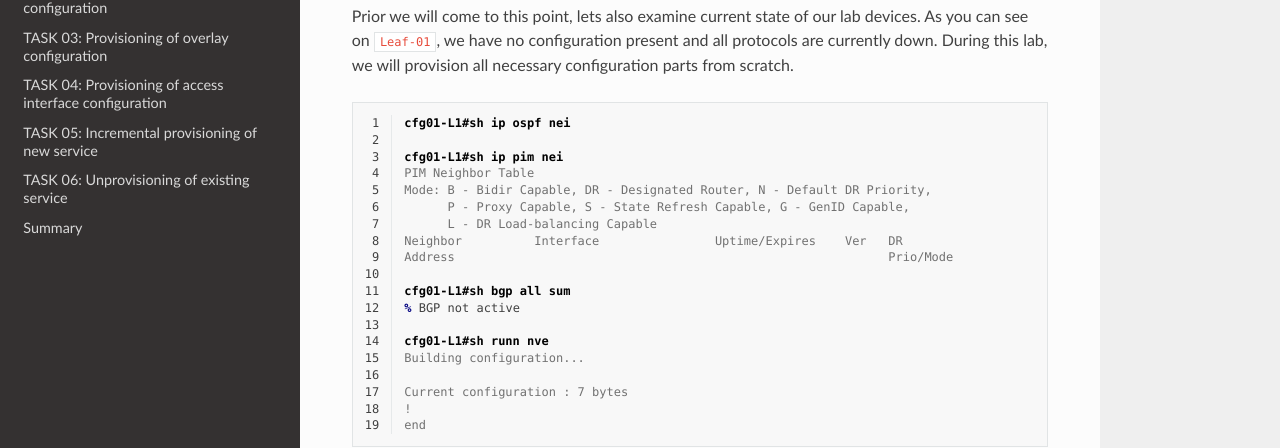
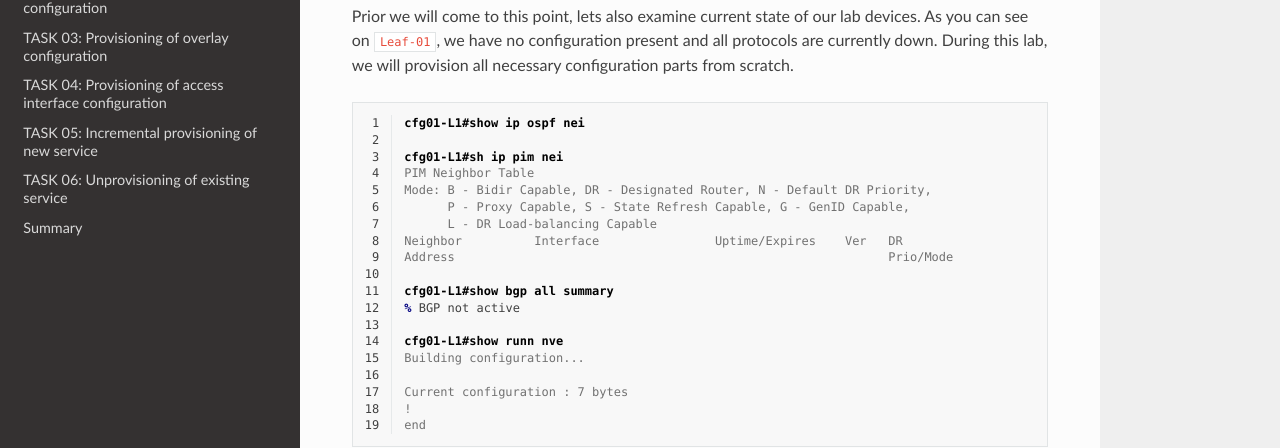
Before and after one commit to dvishchu/labens-2969, a Sphinx documentation site: the page built from docs/source/task_01.rst, in a window 1280 px wide and 900 px high, scrolled down 2190 px. Shown: the part 264-712 px from the top of the window. Built offline with Sphinx 7.4.7 and the Read the Docs theme 2.0.0, drawn with Linux system fonts in a browser that asks for light colours.

Commit message:
Expanding cmds

```diff
--- a/docs/source/task_01.rst
+++ b/docs/source/task_01.rst
@@ -73,7 +73,7 @@ Prior we will come to this point, lets also examine current state of our lab dev
     :linenos:
     :class: highlight-command highlight-command-6 highlight-command-21 highlight-command-28
 
-    cfg01-L1#sh ip ospf nei
+    cfg01-L1#show ip ospf nei
 
     cfg01-L1#sh ip pim nei
     PIM Neighbor Table
@@ -83,10 +83,10 @@ Prior we will come to this point, lets also examine current state of our lab dev
     Neighbor          Interface                Uptime/Expires    Ver   DR
     Address                                                            Prio/Mode
 
-    cfg01-L1#sh bgp all sum
+    cfg01-L1#show bgp all summary
     % BGP not active
 
-    cfg01-L1#sh runn nve
+    cfg01-L1#show runn nve
     Building configuration...
 
     Current configuration : 7 bytes
--- a/docs/source/task_02.rst
+++ b/docs/source/task_02.rst
@@ -47,12 +47,12 @@ After this step, ansible playbook connected to our devices and provisioned under
     :linenos:
     :class: highlight-command highlight-command-12
 
-    Leaf-01#sh ip ospf neighbor
+    Leaf-01#show ip ospf neighbor
     Neighbor ID     Pri   State           Dead Time   Address         Interface
     172.16.255.255    0   FULL/  -        00:00:35    172.16.23.2     Ethernet0/2
     172.16.255.1      0   FULL/  -        00:00:39    172.16.13.1     Ethernet0/1
 
-    Leaf-01#sh ip pim neighbor
+    Leaf-01#show ip pim neighbor
     PIM Neighbor Table
     Mode: B - Bidir Capable, DR - Designated Router, N - Default DR Priority,
         P - Proxy Capable, S - State Refresh Capable, G - GenID Capable,
--- a/docs/source/task_03.rst
+++ b/docs/source/task_03.rst
@@ -59,7 +59,7 @@ After this step, our ansible playbook connected to devices and provisioned our o
     :emphasize-lines: 3,4,5,19,20,21
     :class: highlight-command highlight-command-15 highlight-command-24 emphasize-hll emphasize-hll-7 emphasize-hll-8 emphasize-hll-32 emphasize-hll-34
 
-    Leaf-01#sh vrf
+    Leaf-01#show vrf
     Name                             Default RD            Protocols   Interfaces
     green                            1:1                   ipv4,ipv6   Vl101
                                                                        Vl102
@@ -67,12 +67,12 @@ After this step, our ansible playbook connected to devices and provisioned our o
                                                                        Lo11
     mgmt                             <not set>             ipv4        Et1/3
 
-    Leaf-01#sh bgp l2vpn evpn summary | beg Neighbor
+    Leaf-01#show bgp l2vpn evpn summary | begin Neighbor
     Neighbor        V           AS MsgRcvd MsgSent   TblVer  InQ OutQ Up/Down  State/PfxRcd
     172.16.255.1    4        65001      43      37       22    0    0 00:28:01        6
     172.16.255.2    4        65001      41      37       22    0    0 00:27:56        6
 
-    Leaf-01#sh nve peers
+    Leaf-01#show nve peers
     'M' - MAC entry download flag  'A' - Adjacency download flag
     '4' - IPv4 flag  '6' - IPv6 flag
 
--- a/docs/source/task_04.rst
+++ b/docs/source/task_04.rst
@@ -42,7 +42,7 @@ After this step, devices were successfully configured and we can verify interfac
     :linenos:
     :class: highlight-command
 
-    Leaf-01#sh runn int e 0/0
+    Leaf-01#show runn int e 0/0
     Building configuration...
 
     Current configuration : 159 bytes
--- a/docs/source/task_05.rst
+++ b/docs/source/task_05.rst
@@ -60,7 +60,7 @@ After this step, new VRF blue was provisioned on devices. Lets take a closer loo
     :emphasize-lines: 3,4,5,19,22,23
     :class:  highlight-command highlight-command-23 emphasize-hll emphasize-hll-7 emphasize-hll-8 emphasize-hll-33 emphasize-hll-38 emphasize-hll-39
 
-    Leaf-01#sh vrf
+    Leaf-01#show vrf
     Name                             Default RD            Protocols   Interfaces
     blue                             2:2                   ipv4,ipv6   Vl201
                                                                        Vl202
@@ -72,7 +72,7 @@ After this step, new VRF blue was provisioned on devices. Lets take a closer loo
                                                                        Lo11
     mgmt                             <not set>             ipv4        Et1/3
 
-    Leaf-01#sh nve peers
+    Leaf-01#show nve peers
     'M' - MAC entry download flag  'A' - Adjacency download flag
     '4' - IPv4 flag  '6' - IPv6 flag
 
--- a/docs/source/task_06.rst
+++ b/docs/source/task_06.rst
@@ -41,7 +41,7 @@ After this step, our VRF configuration was removed from devices. We can take a c
     :linenos:
     :class: highlight-command
 
-    Leaf-01#sh vrf
+    Leaf-01#show vrf
     Name                             Default RD            Protocols   Interfaces
     green                            1:1                   ipv4,ipv6   Vl101
                                                                        Vl102
```
